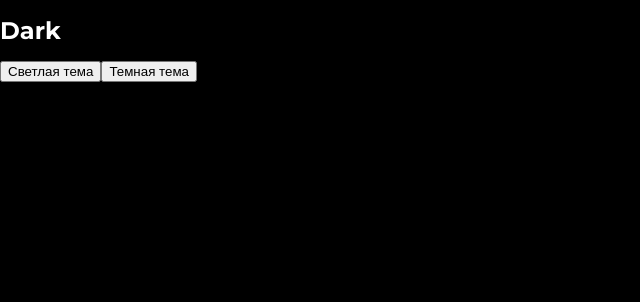
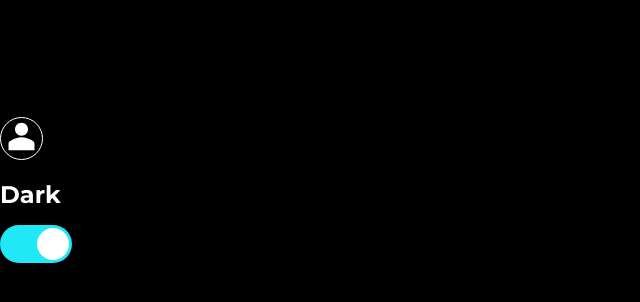
Before and after one commit to sergeycin/productive_time, a React (Create React App) app: page / in a window 1280 px wide. Shown: the top 302 px of the page, without its empty margins (0-640 px from the left). Built offline with nearby package versions, Linux system fonts and the light colour scheme.

Commit message:
begin header

```diff
--- a/src/index.css
+++ b/src/index.css
@@ -3,3 +3,8 @@ body {
   margin: 0;
   font-family: 'Montserrat', sans-serif;
 }
+
+.container{
+  max-width: 1400px;
+  margin: 0 auto;
+}
--- a/src/pages/Dark.css
+++ b/src/pages/Dark.css
@@ -14,3 +14,39 @@ h1{
     color: white;
     font-size: 64px;
 }
+
+
+/* On off*/
+.switch-btn {
+    display: inline-block;
+    cursor: pointer;
+    width: 72px; /* ширина */
+    height: 38px; /* высота */
+    border-radius: 19px; /* радиус скругления */
+    background: #bfbfbf; /* цвет фона */
+    z-index: 0;
+    margin: 0;
+    padding: 0;
+    border: none;
+    cursor: pointer;
+    position: relative;
+    transition-duration: 300ms; /* анимация */
+}
+.switch-btn::after {
+    content: "";
+    height: 32px; /* высота кнопки */
+    width: 32px; /* ширина кнопки */
+    border-radius: 17px;
+    background: #fff; /* цвет кнопки */
+    top: 3px; /* положение кнопки по вертикали относительно основы */
+    left: 3px; /* положение кнопки по горизонтали относительно основы */
+    transition-duration: 300ms; /* анимация */
+    position: absolute;
+    z-index: 1;
+}
+.switch-on {
+    background: #21E8F7;
+}
+.switch-on::after {
+    left: 37px;
+}
--- a/src/pages/Dark.tsx
+++ b/src/pages/Dark.tsx
@@ -1,7 +1,9 @@
 import React from 'react';
 import { useDispatch } from 'react-redux';
 import { UserActionTypes, useTypesSelector } from '../store/reducers/themeReducer';
+import personLogo from '../img/person.svg';
 import './Dark.css'
+
 
 const Dark: React.FC = () => {
 
@@ -10,27 +12,48 @@ const Dark: React.FC = () => {
   console.log(themewhite);
 
 
-  const darkHandler = () =>{
+
+  let flagTheme:boolean = true;
+  let switchClass:string = 'switch-btn switch-on';
+const themeHandler = () =>{
+  if (flagTheme === true){
     dispatch({type: UserActionTypes.WHITE_THEME, payload: 1})
     document.body.classList.remove('white');
     document.body.classList.add('dark');
+
+    flagTheme = false;
+    switchClass = 'switch-btn ';
+
   }
-
-  const whiteHendler = () =>{
+  else{
     dispatch({type: UserActionTypes.DARK_THEME, payload: 0})
     document.body.classList.remove('dark');
     document.body.classList.add('white');
-
+    flagTheme = true;
+    switchClass = 'switch-btn switch-on';
   }
-
+}
 
   return (
     <div className="wrapperDark">
+
+      <header className="header">
+        <div className="header__row">
+          <div className="header__head"><h1>PRODUCTIVE TIME</h1></div>
+          <div className="header__last">
+            <div className="header__last-row">
+              <div className="header__stat"><p>Статистика</p></div>
+              <div className="header__person"><img src={personLogo} alt="" /></div>
+            </div>
+          </div>
+        </div>
+      </header>
   <h1 className="darkhead">Dark</h1>
-  <button className="whitebtn" onClick={() => whiteHendler()} >Светлая тема</button>
-      <button className="darkbtn" onClick={() => darkHandler()}>Темная тема</button>
 
-      <div className="switch-btn switch-on"></div>
+    <div className="switch" onClick={() => themeHandler() }>
+    <div className={switchClass} > </div>
+    </div>
+
     </div>
 
   );
--- a/src/pages/White.tsx
+++ b/src/pages/White.tsx
@@ -11,25 +11,32 @@ const White: React.FC = () => {
   const themewhite = useTypesSelector(state => state.theme)
   console.log(themewhite);
 
-  const darkHandler = () =>{
+
+  let flagTheme:boolean = false;
+  let switchClass:string = 'switch-btn';
+const themeHandler = () =>{
+  if (flagTheme === true){
     dispatch({type: UserActionTypes.WHITE_THEME, payload: 1})
     document.body.classList.remove('white');
     document.body.classList.add('dark');
+
+    flagTheme = false;
+    switchClass = 'switch-btn ';
+
   }
-
-  const whiteHendler = () =>{
+  else{
     dispatch({type: UserActionTypes.DARK_THEME, payload: 0})
     document.body.classList.remove('dark');
     document.body.classList.add('white');
-
+    flagTheme = true;
+    switchClass = 'switch-btn switch-on';
   }
-
+}
   return (
     <div>
   <h1 className="whiteHead">White</h1>
 
-  <button className="whitebtn" onClick={() => whiteHendler()} >Светлая тема</button>
-      <button className="darkbtn" onClick={() => darkHandler()}>Темная тема</button>
+      <div className={switchClass} onClick={() => themeHandler() }> </div>
     </div>
   );
 }
```
Also changed, not shown: src/img/person.svg (added).
